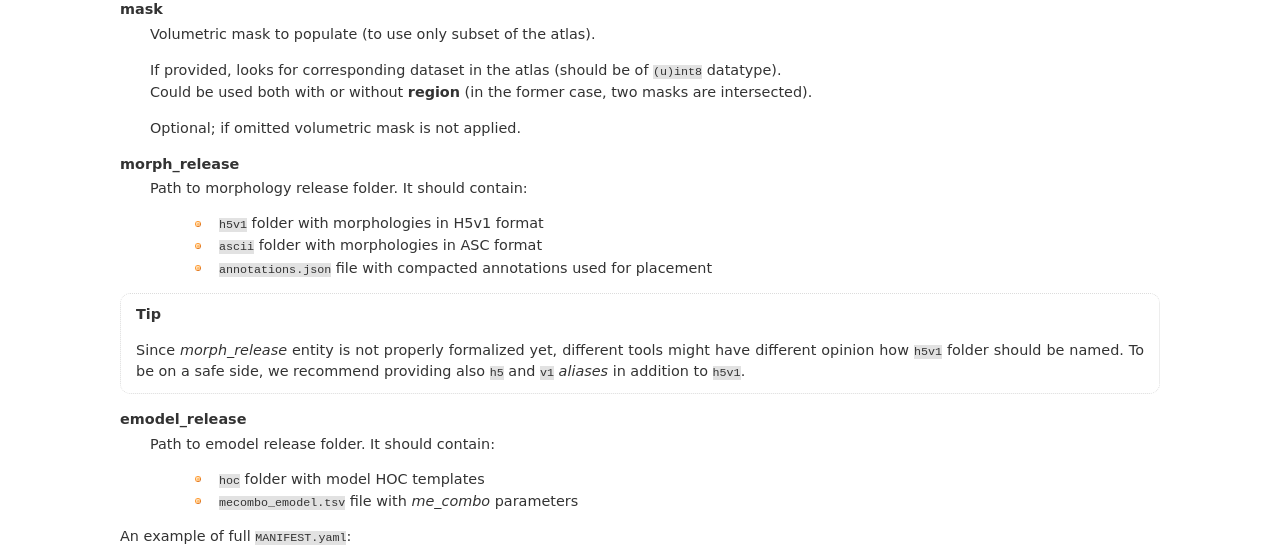
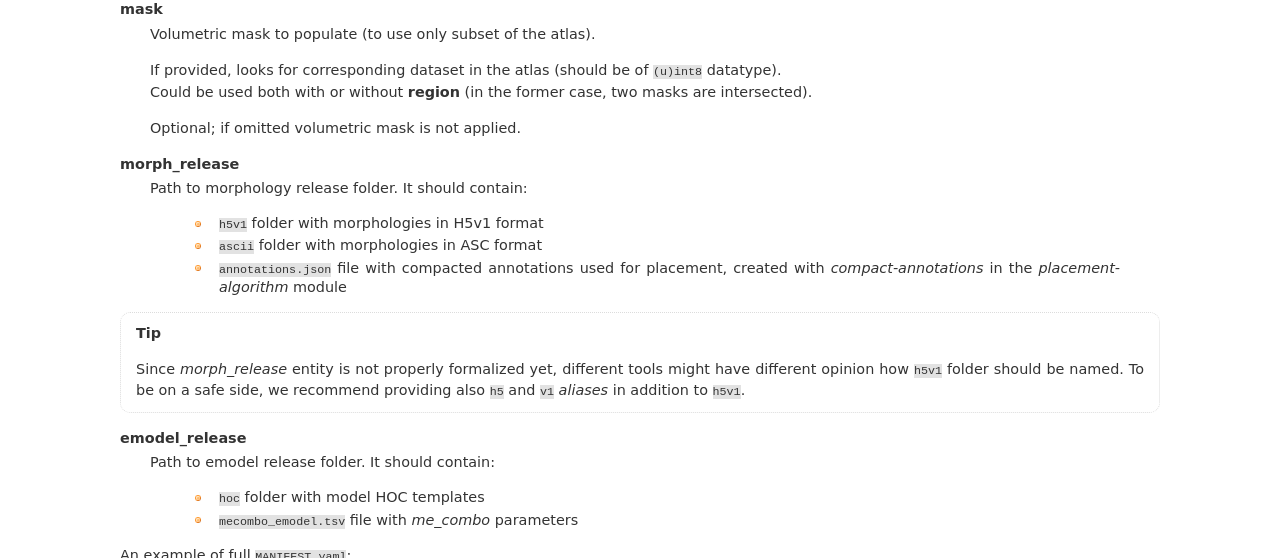
Before and after one commit to BlueBrain/circuit-build, a Sphinx documentation site: the page built from doc/source/bioname.rst, in a window 1280 px wide and 900 px high, scrolled down 1424 px, cut to the strip 0-558 px from the top of the window. Built offline with Sphinx 7.4.7, drawn with Linux system fonts in a browser that asks for light colours.

Commit message:
add instructions on where to find the tool to generate annotations.json
Change-Id: I13957178ad640fdf44f26e2ede63d6a890f90c47

```diff
--- a/doc/source/bioname.rst
+++ b/doc/source/bioname.rst
@@ -84,7 +84,7 @@ Please refer to :ref:`ref-phases` for each phase config description.
 
       * ``h5v1`` folder with morphologies in H5v1 format
       * ``ascii`` folder with morphologies in ASC format
-      * ``annotations.json`` file with compacted annotations used for placement
+      * ``annotations.json`` file with compacted annotations used for placement, created with `compact-annotations` in the `placement-algorithm` module
 
 .. tip::
 
```
